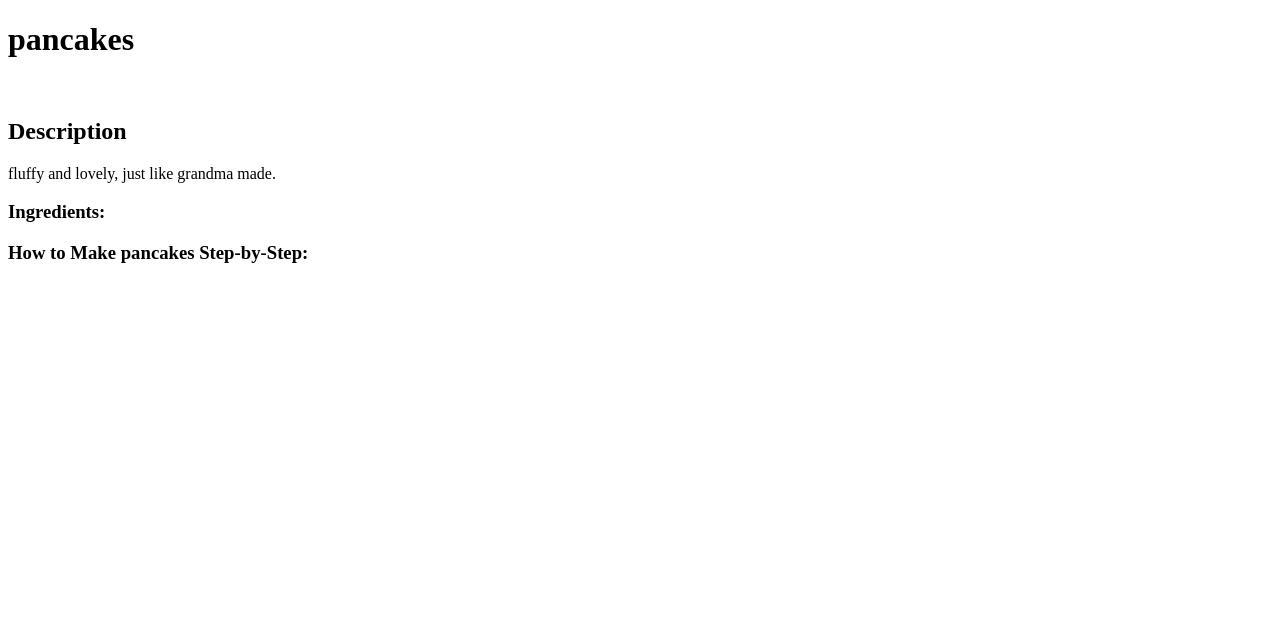
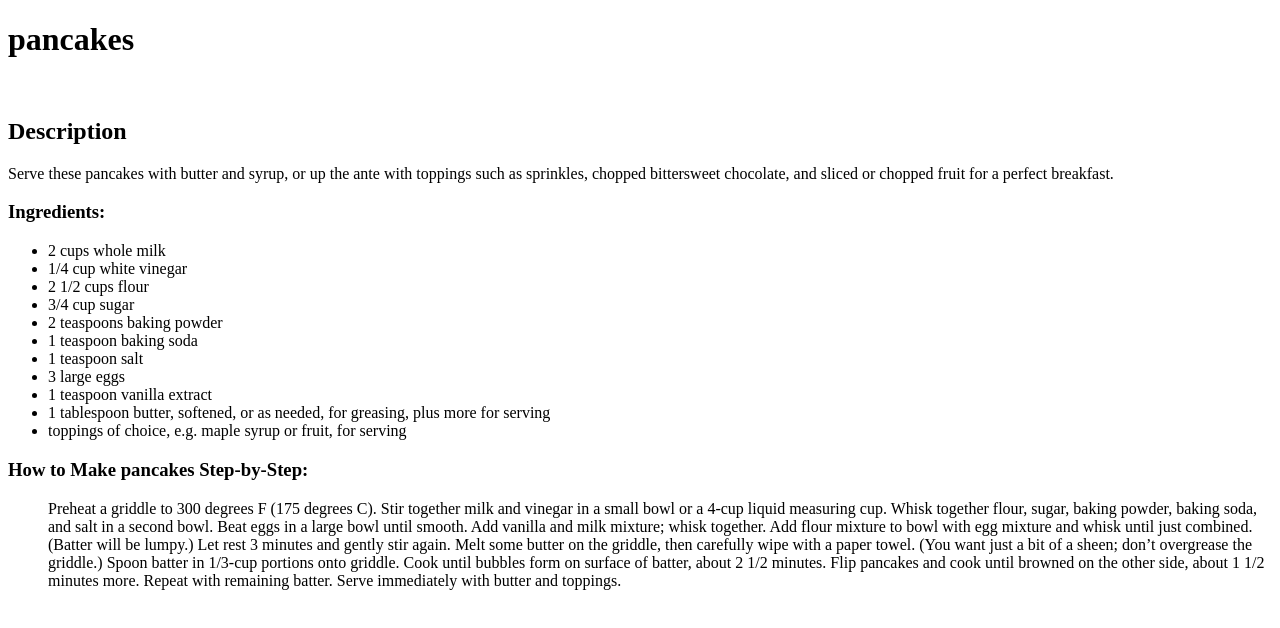
Before and after one commit to oltray/odin-recipies, a plain HTML site: page recipes/pancakes.html in a window 1280 px wide. Drawn offline with Linux system fonts and the light colour scheme.

Commit message:
Finished all recipies

```diff
--- a/recipes/pancakes.html
+++ b/recipes/pancakes.html
@@ -9,9 +9,44 @@
     <h1>pancakes</h1>
     <img src="../images/pancakes.jpg" alt="">
             <h2>Description</h2>
-                <p>fluffy and lovely, just like grandma made.</p>
+                <p>Serve these pancakes with butter and syrup, or up the ante with toppings such as sprinkles, chopped bittersweet chocolate, and sliced or chopped fruit for a perfect breakfast.</p>
                 <h3>Ingredients:</h3>
                 <ul>
+                    <li>
+                        2 cups whole milk
+                    </li>
+                    <li>
+                        1/4 cup white vinegar
+                    </li>
+                    <li>
+                        2 1/2 cups flour
+                    </li>
+                    <li>
+                        3/4 cup sugar
+                    </li>
+                    <li>
+                        2 teaspoons baking powder
+                    </li>
+                    <li>
+                        1 teaspoon baking soda
+                    </li>
+                    <li>
+                        1 teaspoon salt
+                    </li>
+                    <li>
+                        3 large eggs
+                    </li>
+                    <li>
+                        1 teaspoon vanilla extract
+                    </li>
+                    <li>
+                        1 tablespoon butter, softened, or as needed, for greasing, plus more for serving
+                    </li>
+                    <li>
+                        toppings of choice, e.g. maple syrup or fruit, for serving
+                    </li>
+
+
 
                 </ul>
                 <h3> How to Make pancakes Step-by-Step:</h3>
@@ -20,17 +55,25 @@
                 </p>
                 <ol>
                     <li1>
-
+                        Preheat a griddle to 300 degrees F (175 degrees C).
                     </li1>
-                    <li1>
-
-                    </li1>
-                    <li1>
-
-                    </li1>
-
+                    <li2>
+                        Stir together milk and vinegar in a small bowl or a 4-cup liquid measuring cup.
+                    </li2>
+                    <li3>
+                        Whisk together flour, sugar, baking powder, baking soda, and salt in a second bowl.
+                    </li3>
+                    <li4>
+                        Beat eggs in a large bowl until smooth. Add vanilla and milk mixture; whisk together. Add flour mixture to bowl with egg mixture and whisk until just combined. (Batter will be lumpy.) Let rest 3 minutes and gently stir again.
+                    </li4>
+                    <li5>
+                        Melt some butter on the griddle, then carefully wipe with a paper towel. (You want just a bit of a sheen; don’t overgrease the griddle.) Spoon batter in 1/3-cup portions onto griddle. Cook until bubbles form on surface of batter, about 2 1/2 minutes.
+                    </li5>
+                    <li6>
+                        Flip pancakes and cook until browned on the other side, about 1 1/2 minutes more. Repeat with remaining batter. Serve immediately with butter and toppings.
+                    </li6>
 
                 </ol>
 
-</body>
-</html>
+            </body>
+            </html>
```
Also changed, not shown: index.html (+0 -47 lines), recipes/hashbrowns.html (+48 -8 lines), recipes/lasagna.html (+10 -10 lines).
